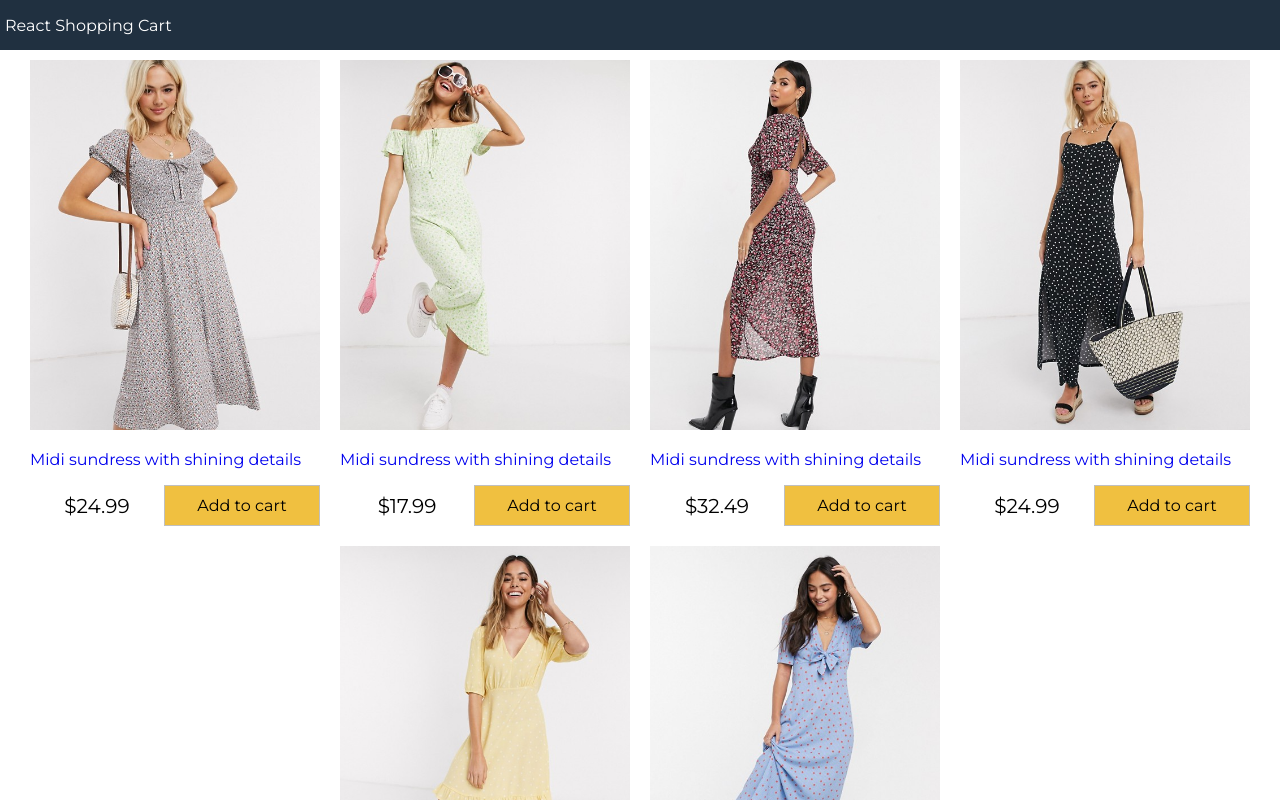
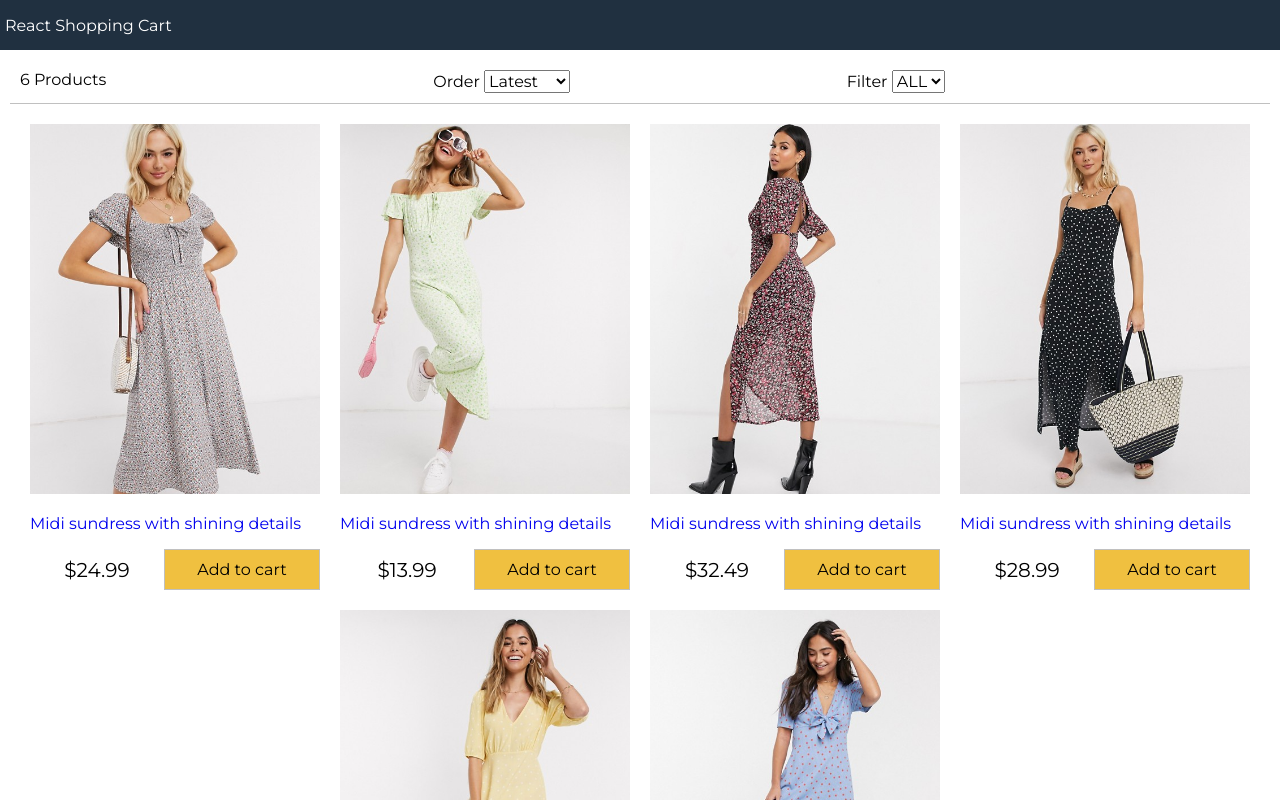
Before and after one commit to eersd/react-redux-cart, a React (Create React App) app: page / in a window 1280 px wide. Shown: the top 800 px of the page. Built offline with nearby package versions, Linux system fonts and the light colour scheme.

Commit message:
added filter bar and implemented filter and sort methods

```diff
--- a/src/App.js
+++ b/src/App.js
@@ -1,4 +1,5 @@
 import React from 'react';
+import Filter from './components/Filter';
 import Products from './components/Products';
 import data from "./data.json";
 
@@ -11,6 +12,46 @@
       sort: "",
     };
   }
+
+  sortProducts= (event) => {
+    console.log(event.target.value);
+    const sort = event.target.value;
+    this.setState((state) => ({
+      sort: sort,
+      products: this.state.products
+        .slice()
+        .sort((a,b) =>
+          sort === "lowest"
+            ? a.price > b.price
+              ? 1
+              : -1
+            : sort === "highest"
+            ? a.price < b.price
+              ? 1
+              : -1
+            : a._id > b._id
+            ? 1
+            : -1
+            ),
+    }));
+
+  };
+  filterProducts= (event)=>{
+    console.log(event.target.value);
+    if(event.target.value === ""){
+      this.setState({size:event.target.value, product:data.products});
+    }else {
+      this.setState({
+        size: event.target.value,
+        products: data.products.filter(
+          (product) => product.availableSizes.indexOf(event.target.value) >= 0
+        ),
+
+      });
+    }
+
+  };
+
   render(){
     return (
       <div className="grid-container">
@@ -21,6 +62,13 @@
         <main>
           <div className="content">
             <div className="main">
+              <Filter count={this.state.products.length}
+              size={this.state.size}
+              sort={this.state.sort}
+              filterProducts={this.filterProducts}
+              sortProducts={this.sortProducts}
+              />
+
                 <Products products={this.state.products}/>
             </div>
 
--- /dev/null
+++ b/src/components/Filter.js
@@ -0,0 +1,31 @@
+import React, { Component } from "react";
+
+export default class Filter extends Component {
+  render() {
+    return (
+      <div className="filter">
+        <div className="filter-result">{this.props.count} Products </div>
+        <div className="filter-sort">
+          {" "}
+          Order
+          {" "}
+          <select value={this.props.sort} onChange={this.props.sortProducts}>
+            <option>Latest</option>
+            <option value="lowest">Lowest</option>
+            <option value="highest">Highest</option>
+          </select>
+        </div>
+        <div className="filter-size">Filter{" "}
+            <select value={this.props.size} onChange={this.props.filterProducts}>
+                <option value="">ALL</option>
+                <option value="XS">XS</option>
+                <option value="S">S</option>
+                <option value="M">M</option>
+                <option value="L">L</option>
+                <option value="XL">XL</option>
+            </select>
+        </div>
+      </div>
+    );
+  }
+}
--- a/src/data.json
+++ b/src/data.json
@@ -14,14 +14,14 @@
             "title": "Midi sundress with shining details",
             "description": "This dress is perfect for summer",
             "availableSizes": ["S","M","L","XL"],
-            "price": 17.99
+            "price": 13.99
         },
         {
             "_id": "dress3",
             "image": "/images/dress3.jpg",
             "title": "Midi sundress with shining details",
             "description": "This dress is perfect for summer",
-            "availableSizes": ["XS","S","M","L","XL","XXL"],
+            "availableSizes": ["XS","S","M","L","XL"],
             "price": 32.49
         },
         {
@@ -29,23 +29,23 @@
             "image": "/images/dress4.jpg",
             "title": "Midi sundress with shining details",
             "description": "This dress is perfect for summer",
-            "availableSizes": ["XS","S","M","L","XL"],
-            "price": 24.99
+            "availableSizes": ["XS","S","L","XL"],
+            "price": 28.99
         },
         {
             "_id": "dress5",
             "image": "/images/dress5.jpg",
             "title": "Midi sundress with shining details",
             "description": "This dress is perfect for summer",
-            "availableSizes": ["XS","S","M","L","XL"],
-            "price": 17.99
+            "availableSizes": ["XS","M","L","XL"],
+            "price": 19.99
         },
         {
             "_id": "dress6",
             "image": "/images/dress6.jpg",
             "title": "Midi sundress with shining details",
             "description": "This dress is perfect for summer",
-            "availableSizes": ["XS","S","M","L","XL"],
+            "availableSizes": ["XS","S","M","XL"],
             "price": 17.99
         }
 
--- a/src/index.css
+++ b/src/index.css
@@ -131,3 +131,16 @@
 .button.primary{
   background-color: #f0c040;
 }
+
+
+/* Filter */
+.filter{
+  display: flex;
+  justify-content: space-between;
+  padding: 1rem;
+  margin: 1rem;
+  border-bottom: 0.1rem #c0c0c0 solid;
+}
+.filter div{
+  flex: 1;
+}
```
